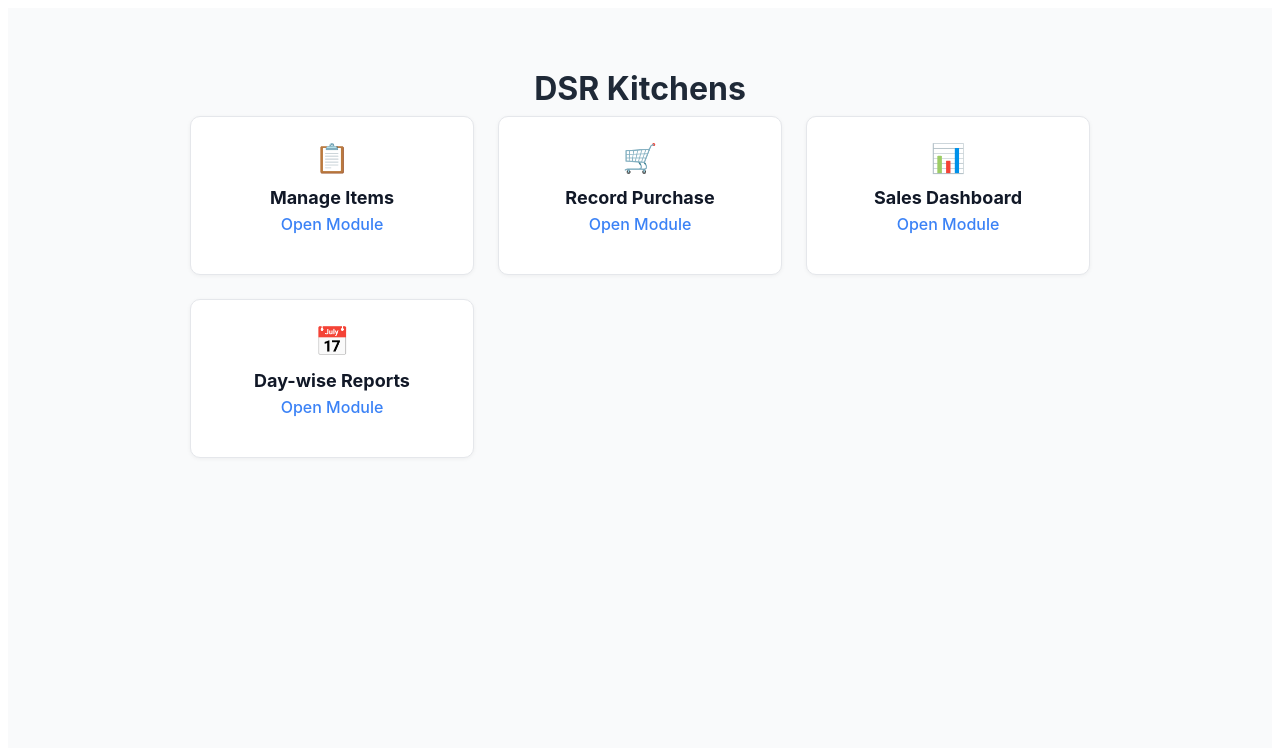
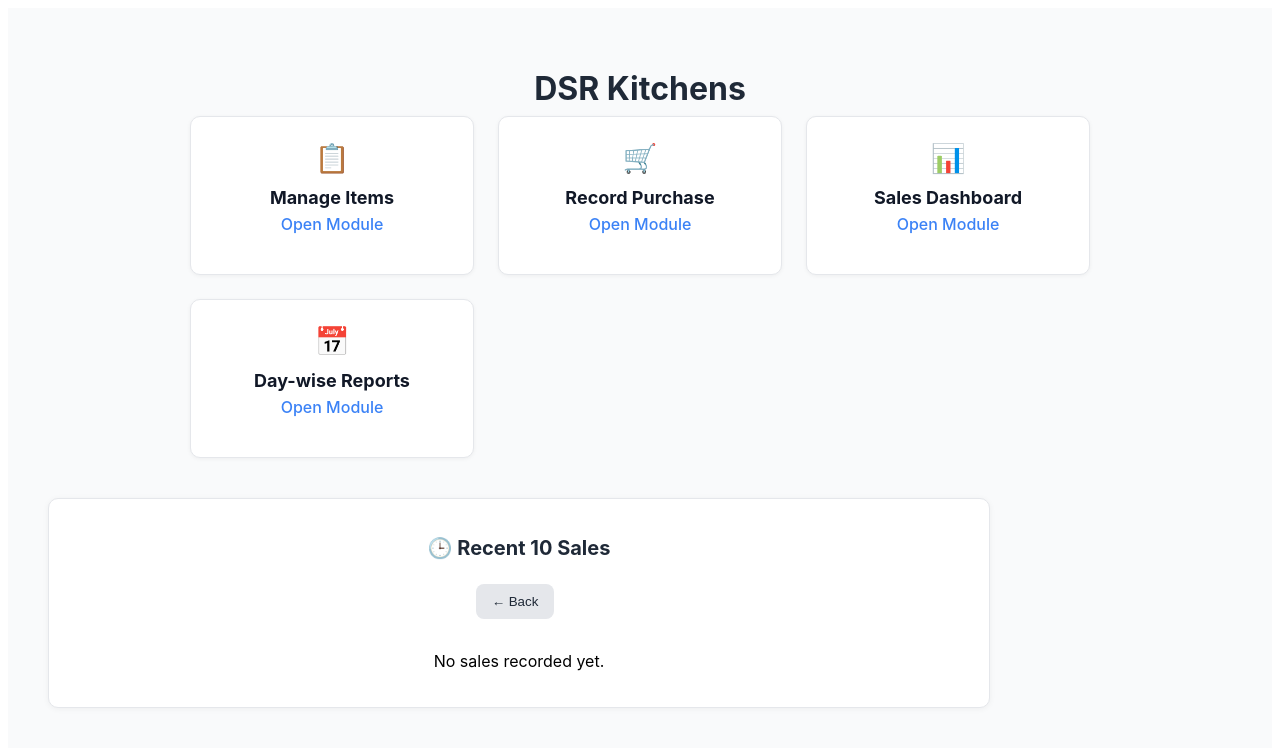
Before and after one commit to vijay120922/Dsr_Kitchens, a React (Vite) app: page / in a window 1280 px wide. Shown: the top 748 px of the page. Built offline with nearby package versions, Linux system fonts and the light colour scheme.

Commit message:
done recent sales component without time

```diff
--- a/src/App.css
+++ b/src/App.css
@@ -92,3 +92,51 @@
     font-size: 24px;
   }
 }
+.recent-sales-container {
+  margin-top: 40px;
+  width: 100%;
+  max-width: 900px;
+  background: #fff;
+  padding: 20px;
+  border-radius: 10px;
+  border: 1px solid #e5e7eb;
+  box-shadow: 0 1px 6px rgba(0,0,0,0.05);
+  overflow-x: auto;
+}
+
+.recent-sales-container h2 {
+  margin-bottom: 16px;
+  font-size: 20px;
+  color: #1f2937;
+}
+
+.recent-sales-container table {
+  width: 100%;
+  border-collapse: collapse;
+}
+
+.recent-sales-container th,
+.recent-sales-container td {
+  padding: 12px;
+  text-align: left;
+  border-bottom: 1px solid #e5e7eb;
+}
+
+.recent-sales-container th {
+  background: #f3f4f6;
+  color: #374151;
+}
+
+.recent-sales-container td {
+  color: #111827;
+}
+
+@media (max-width: 600px) {
+  .recent-sales-container {
+    padding: 16px;
+  }
+
+  .recent-sales-container h2 {
+    font-size: 18px;
+  }
+}
--- a/src/App.jsx
+++ b/src/App.jsx
@@ -3,6 +3,7 @@ import ItemManager from "./components/ItemManager";
 import PurchaseEntry from "./components/PurchaseEntry";
 import SalesDashboard from "./components/SalesDashboard";
 import DayWiseData from "./components/DayWiseData";
+import RecentSales from "./components/RecentSales";
 import "./App.css";
 
 function App() {
@@ -45,6 +46,9 @@ function App() {
               <p>Open Module</p>
             </div>
           </div>
+
+          {/* Recent Sales below cards */}
+          <RecentSales />
         </div>
       )}
 
--- /dev/null
+++ b/src/components/RecentSales.jsx
@@ -0,0 +1,71 @@
+import React, { useEffect, useState } from "react";
+import "./RecentSales.css";
+
+function RecentSales({ setView }) {
+  const [recentSales, setRecentSales] = useState([]);
+
+  useEffect(() => {
+    const sales = JSON.parse(localStorage.getItem("sales")) || [];
+    const sortedSales = [...sales].reverse();
+    const latest10 = sortedSales.slice(0, 10);
+    setRecentSales(latest10);
+  }, []);
+
+  const formatDateTime = (isoString) => {
+    const dateObj = new Date(isoString);
+
+    // Convert to IST manually
+    const options = {
+      timeZone: "Asia/Kolkata",
+      year: "numeric",
+      month: "2-digit",
+      day: "2-digit",
+      hour: "2-digit",
+      minute: "2-digit",
+      hour12: true,
+    };
+
+    const formatted = new Intl.DateTimeFormat("en-IN", options).format(dateObj);
+    const [date, time] = formatted.split(", ");
+    return { date, time };
+  };
+
+  return (
+    <div className="recent-sales-container">
+      <h2>🕒 Recent 10 Sales</h2>
+      <button onClick={() => setView("")} className="back-btn">← Back</button>
+
+      {recentSales.length === 0 ? (
+        <p>No sales recorded yet.</p>
+      ) : (
+        <table>
+          <thead>
+            <tr>
+              <th>Item</th>
+              <th>Quantity</th>
+              <th>Price (₹)</th>
+              <th>Date</th>
+              <th>Time</th>
+            </tr>
+          </thead>
+          <tbody>
+            {recentSales.map((sale, index) => {
+              const { date, time } = formatDateTime(sale.date);
+              return (
+                <tr key={index}>
+                  <td>{sale.itemName}</td>
+                  <td>{sale.quantity}</td>
+                  <td>₹{sale.price.toFixed(2)}</td>
+                  <td>{date}</td>
+                  <td>{time}</td>
+                </tr>
+              );
+            })}
+          </tbody>
+        </table>
+      )}
+    </div>
+  );
+}
+
+export default RecentSales;
```
Also changed, not shown: src/components/RecentSales.css (added).
